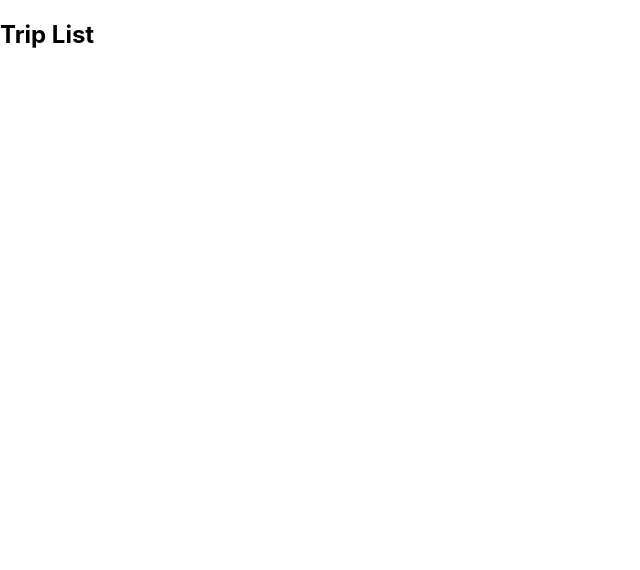
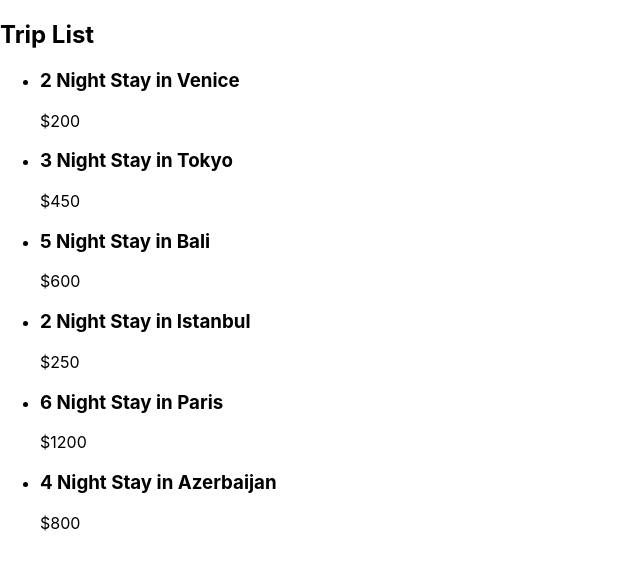
Before and after one commit to Godwyneben/React-Project, a React (Create React App) app: page / in a window 1280 px wide. Shown: the top 570 px of the page, without its empty margins (0-640 px from the left). Built offline with nearby package versions, Linux system fonts and the light colour scheme; data requests are answered from the project's data file.

Commit message:
app updated

```diff
--- a/src/Components/TripLists.css
+++ b/src/Components/TripLists.css
@@ -1,4 +1,4 @@
-/* .trip-list{
+.trip-list{
     width: 480px;
     margin: 60px auto;
 }
@@ -16,4 +16,4 @@
     border-radius: 6px;
     list-style-type: none;
     margin: 20px 0;
-} */
+}
--- a/src/Components/TripLists.js
+++ b/src/Components/TripLists.js
@@ -12,8 +12,16 @@ export default function TripLists() {
     console.log(trips)
 
     return (
-        <div>
-        <h2>Trip List</h2>
+        <div className="trip-list">
+            <h2>Trip List</h2>
+            <ul>
+                {trips.map(trip => (
+                    <li key={trip.id}>
+                        <h3>{trip.title}</h3>
+                        <p>{trip.price}</p>
+                    </li>
+                ))}
+            </ul>
         </div>
     )
 }
```
